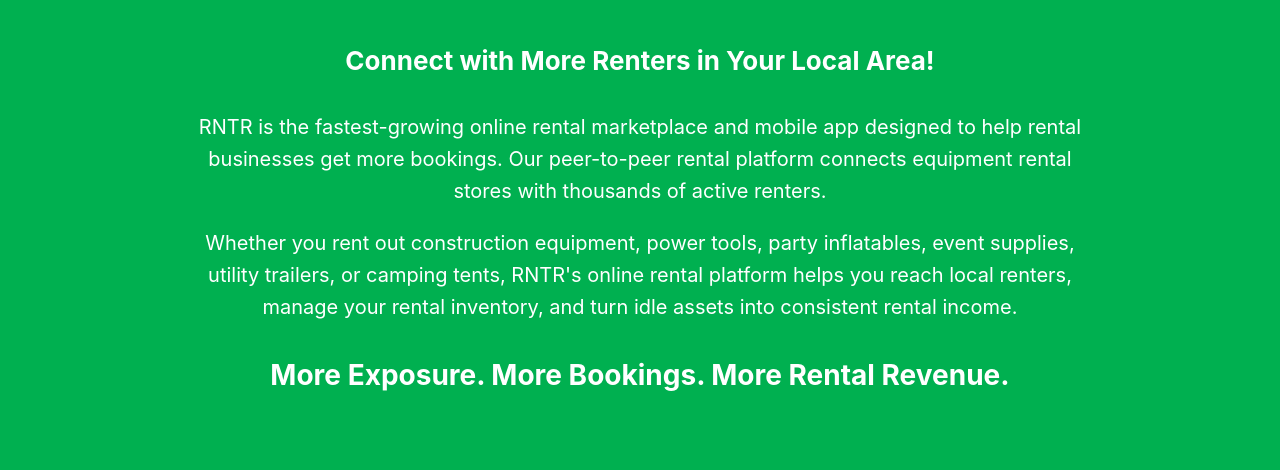
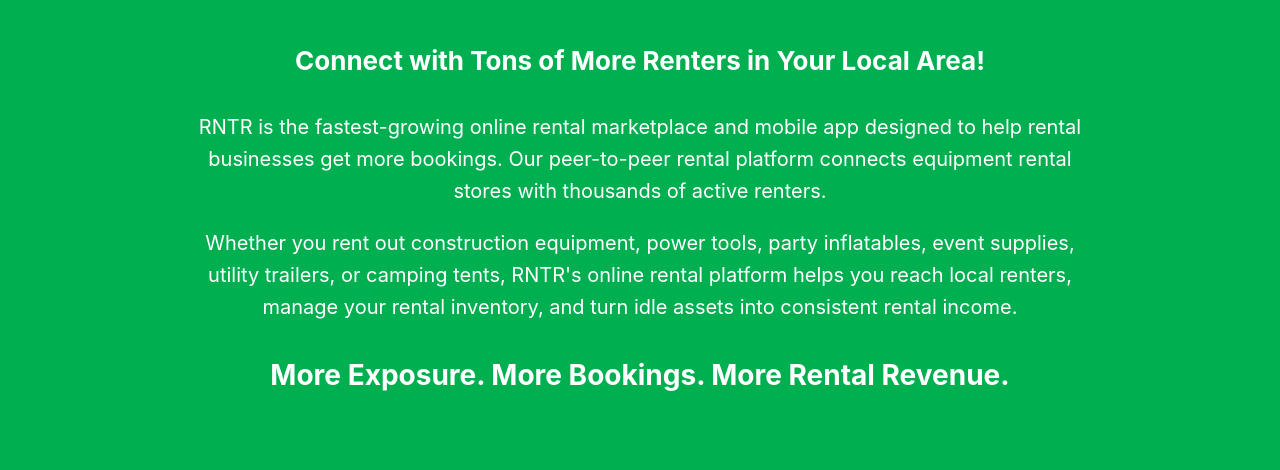
Before and after one commit to smokyweb/r7test3, a website: page index.html in a window 1280 px wide. Shown: the part 330-800 px from the top of the page. Drawn offline with Linux system fonts and the light colour scheme.

Commit message:
Update hero text: Connect with Tons of More Renters

```diff
--- a/index.html
+++ b/index.html
@@ -327,7 +327,7 @@
             <h1>How RNTR Partners<br>With Your Rental Business</h1>
         </div>
         <div class="hero-bottom">
-            <p>Connect with More Renters in Your Local Area!</p>
+            <p>Connect with Tons of More Renters in Your Local Area!</p>
             <p>RNTR is the fastest-growing online rental marketplace and mobile app designed to help rental businesses get more bookings. Our peer-to-peer rental platform connects equipment rental stores with thousands of active renters.</p>
             <p>Whether you rent out construction equipment, power tools, party inflatables, event supplies, utility trailers, or camping tents, RNTR's online rental platform helps you reach local renters, manage your rental inventory, and turn idle assets into consistent rental income.</p>
             <p class="tagline">More Exposure. More Bookings. More Rental Revenue.</p>
```
